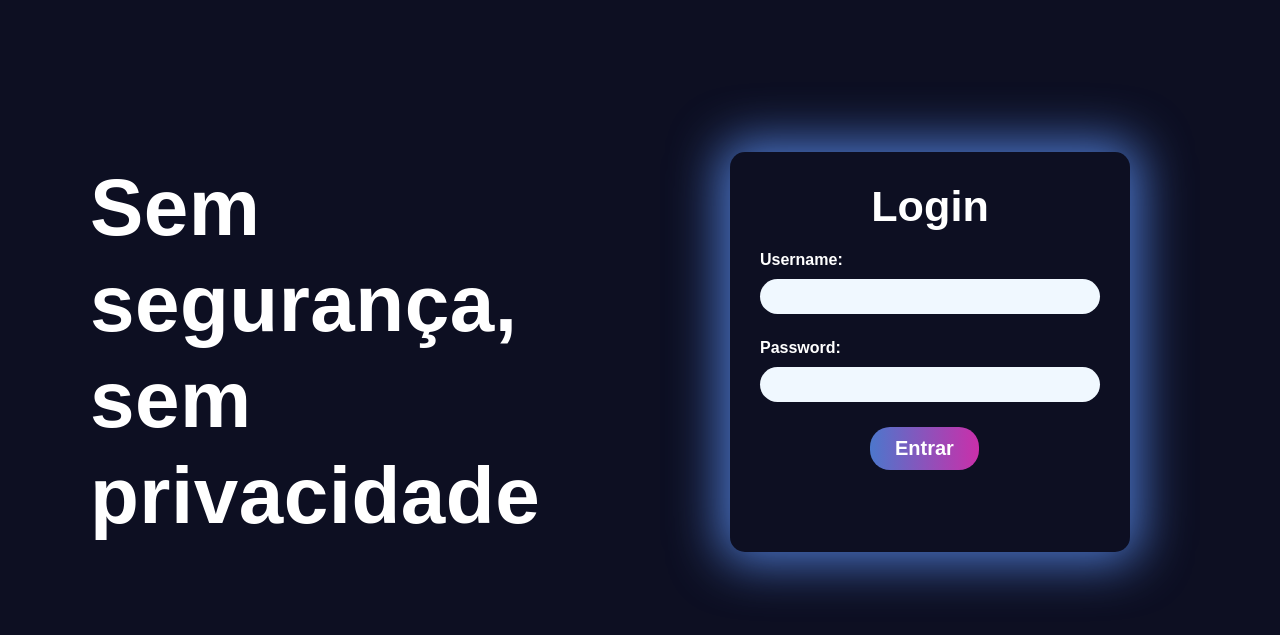
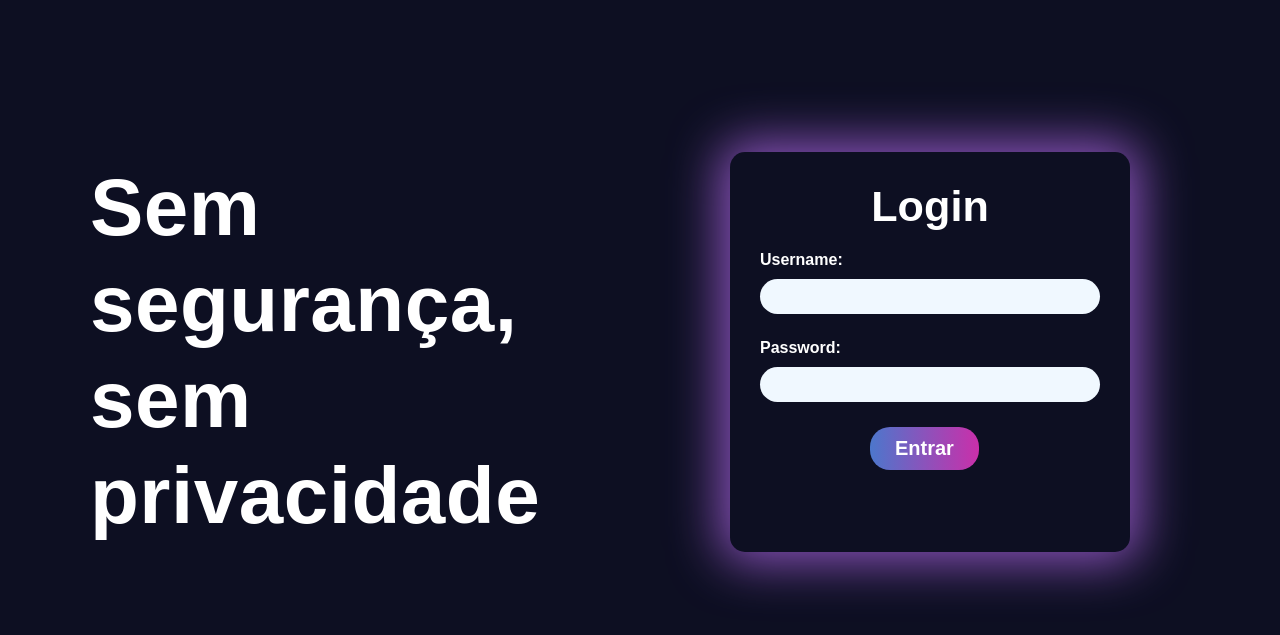
Before and after one commit to FelipeS04/Ciber-Safe-site, a Django app: page /login/ in a window 1280 px wide. Shown: the part 92-727 px from the top of the page. Run offline with Django 5.2, Linux system fonts and the light colour scheme.

Commit message:
Update login.css

```diff
--- a/learning_logs/static/learning_logs/css/login.css
+++ b/learning_logs/static/learning_logs/css/login.css
@@ -42,7 +42,7 @@ header {
     margin-right: 150px;
     background-color: #0d0f22; /* fundo escuro elegante */
     border-radius: 15px;
-    box-shadow: 0 0 50px 10px #4c77cc; /* brilho roxo */
+    box-shadow: 0 0 50px 10px #8b53bb; /* brilho roxo */
     width: 400px;
     height: 400px;
     color: white;
```
